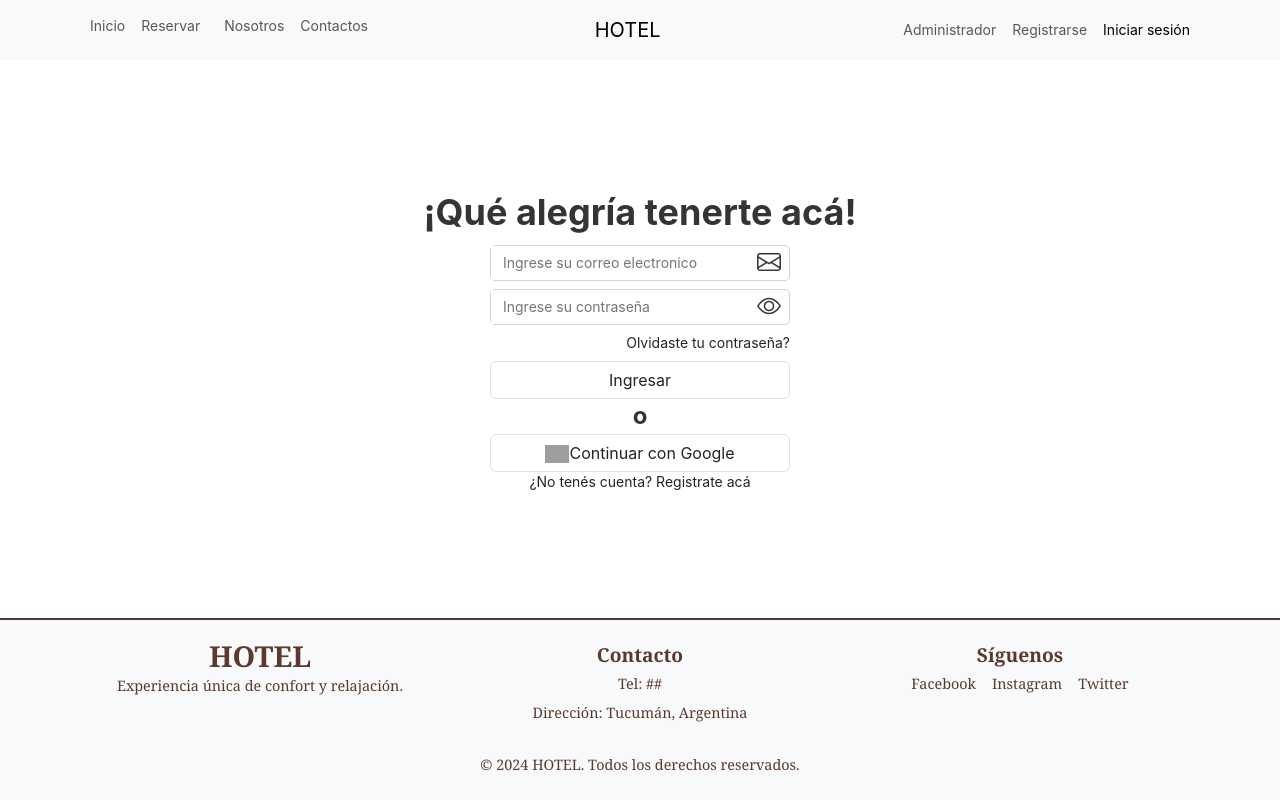
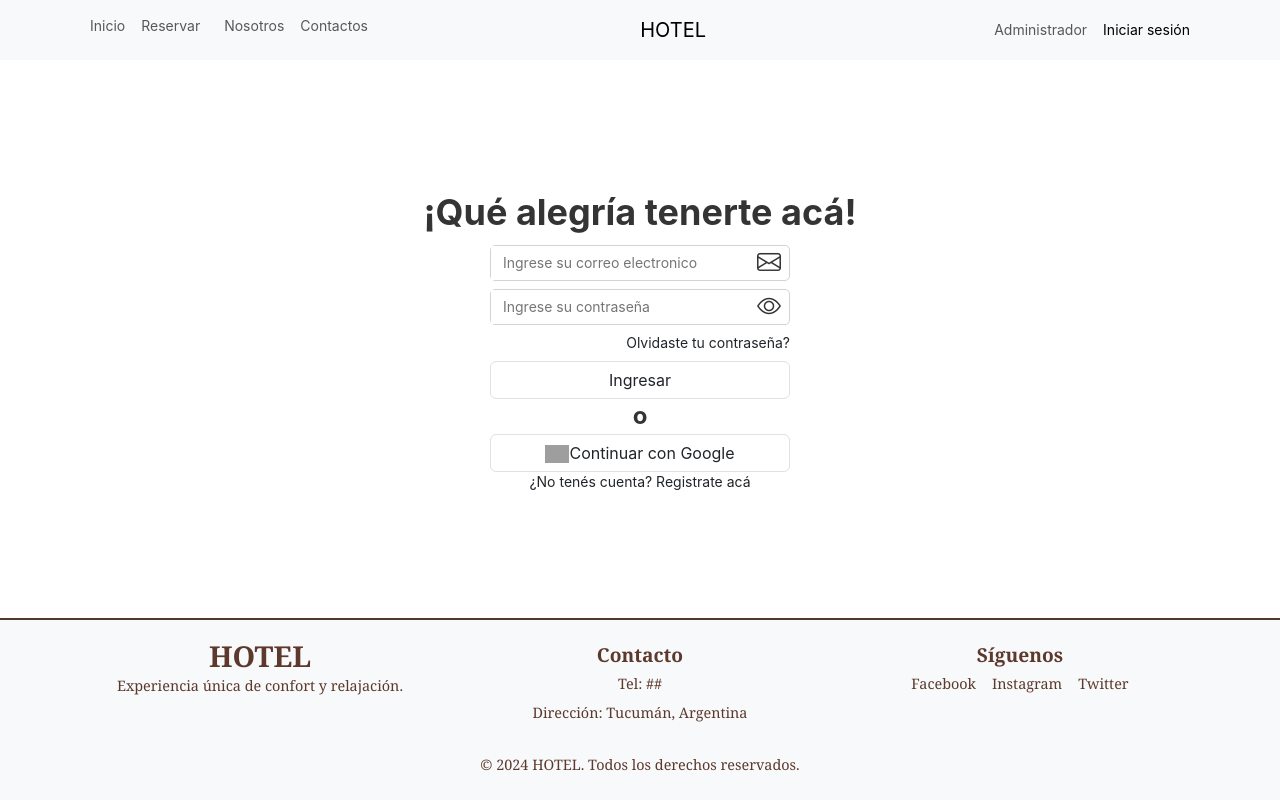
Before and after one commit to santinohamada/ProyectoFinal, a React (Vite) app: page /iniciarSesion in a window 1280 px wide. Built offline with nearby package versions, Linux system fonts and the light colour scheme; grey boxes are pictures that could not be loaded.

Commit message:
Cambio la ruta del link. no tenes cuenta? registrate aca, al formulario de registro

```diff
--- a/src/components/common/Menu.jsx
+++ b/src/components/common/Menu.jsx
@@ -32,9 +32,7 @@ const Menu = () => {
             <NavLink to="/administrador" className="nav-link">
               Administrador
             </NavLink>
-            <NavLink to="/registro" className="nav-link">
-              Registrarse
-            </NavLink>
+
             <NavLink to="/iniciarSesion" className="nav-link">
               Iniciar sesión
             </NavLink>
--- a/src/components/pages/IniciarSesion.jsx
+++ b/src/components/pages/IniciarSesion.jsx
@@ -93,7 +93,7 @@ const onSubmit=()=>{
         </div>
       </div>
       <div>
-        <Link to={"/Error404"} className="mt-1 text-dark">
+        <Link to={"/registro"} className="mt-1 text-dark">
           ¿No tenés cuenta? Registrate acá
         </Link>
       </div>
```
